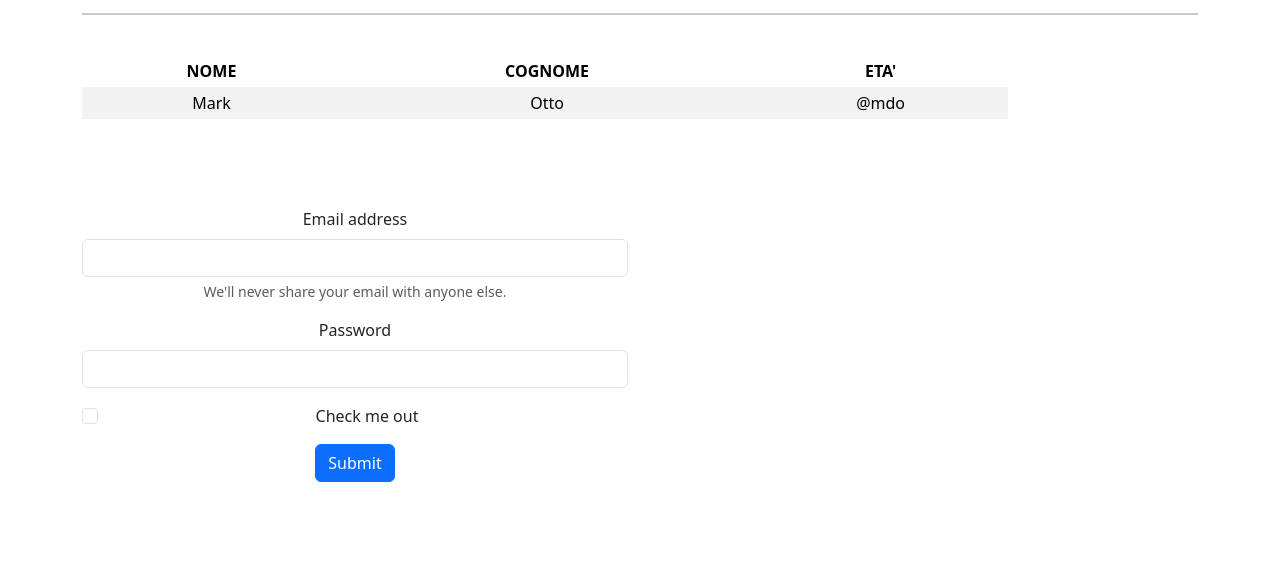
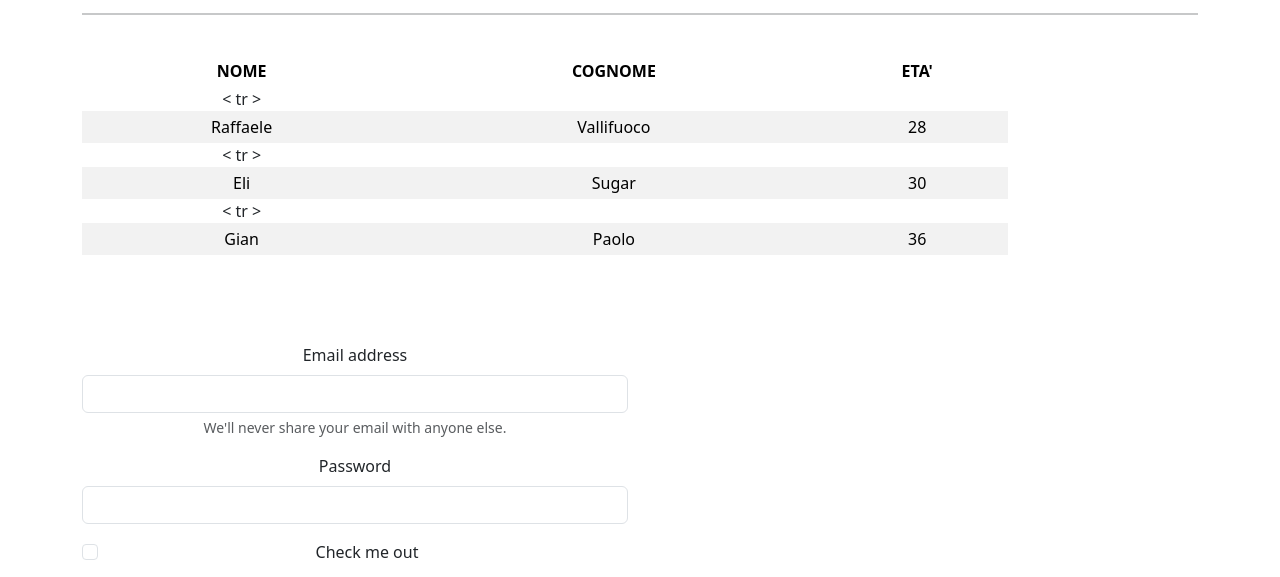
Before and after one commit to RaffaeleVallifuoco/-js-oggetti-studenti, a plain HTML site: page index.html in a window 1280 px wide. Shown: the part 155-732 px from the top of the page. Drawn offline with nearby package versions, Linux system fonts and the light colour scheme.

Commit message:
ADD : js function print table in html

```diff
--- /dev/null
+++ b/Js/newApp.js
@@ -0,0 +1,61 @@
+console.log('OURSTUDENTS');
+
+//GLOBAL VAR
+
+//MAIN
+const studentTable = [
+    {
+        name: 'Raffaele',
+        last: 'Vallifuoco',
+        age: '28',
+    },
+    {
+        name: 'Eli',
+        last: 'Sugar',
+        age: '30',
+    },
+    {
+        name: 'Gian',
+        last: 'Paolo',
+        age: '36',
+    }
+]
+console.log(studentTable);
+
+for (let i = 0; i < studentTable.length; i++) {
+    const currentMember = studentTable[i];
+    // const name = currentMember.name;
+    // const last = currentMember.last;
+    // const age = currentMember.age;
+    // const tableElement = document.getElementById('usersTable')
+    // const trString = `
+
+    //     <td>${currentMember.name}</td>
+    //     <td>${currentMember.last}</td>
+    //     <td>${currentMember.age}</td>
+
+    //     `
+    console.log(currentMember);
+    appendTable(currentMember);
+    //tableElement.innerHTML += trString;
+}
+
+
+//FUNCTIONS
+
+
+//append table
+
+function appendTable(member) {
+
+    const tableElement = document.getElementById('usersTable')
+    const trString = `
+        < tr >
+            <td>${member.name}</td>
+            <td>${member.last}</td>
+            <td>${member.age}</td>
+        </tr >
+        `
+
+        tableElement.innerHTML += trString;
+}
--- a/index.html
+++ b/index.html
@@ -34,7 +34,10 @@
 
                     <div class="row py-4">
                         <div class="col-10">
-                            <table class="table  table-striped table-borderless table-sm">
+
+                            <!-- TABLE -->
+
+                            <table id="usersTable" class="table  table-striped table-borderless table-sm">
                                 <thead>
                                     <tr>
                                         <th scope="col">NOME</th>
@@ -43,12 +46,6 @@
                                     </tr>
                                 </thead>
                                 <tbody class="table-group-divider">
-                                    <tr>
-                                        <td>Mark</td>
-                                        <td>Otto</td>
-                                        <td>@mdo</td>
-                                    </tr>
-
                                 </tbody>
                             </table>
                         </div>
@@ -59,6 +56,9 @@
                     <div class="row py-5">
                         <di class="col-md-6">
                             <section>
+
+                                <!-- FORM -->
+
                                 <form>
                                     <div class="mb-3">
                                         <label for="exampleInputEmail1" class="form-label">Email address</label>
@@ -100,6 +100,7 @@
         integrity="sha384-YvpcrYf0tY3lHB60NNkmXc5s9fDVZLESaAA55NDzOxhy9GkcIdslK1eN7N6jIeHz"
         crossorigin="anonymous"></script>
     <!-- <script src="./Js/app.js"></script> -->
+    <script src="./Js/newApp.js"></script>
 </body>
 
 </html>
```
